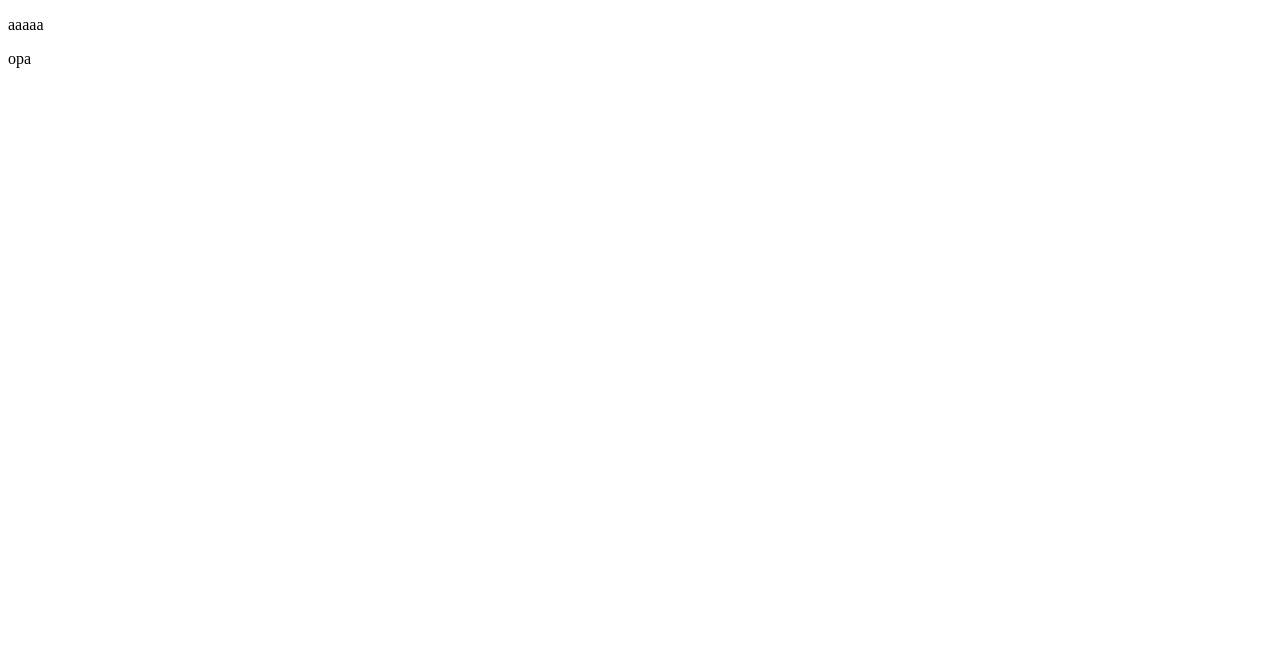
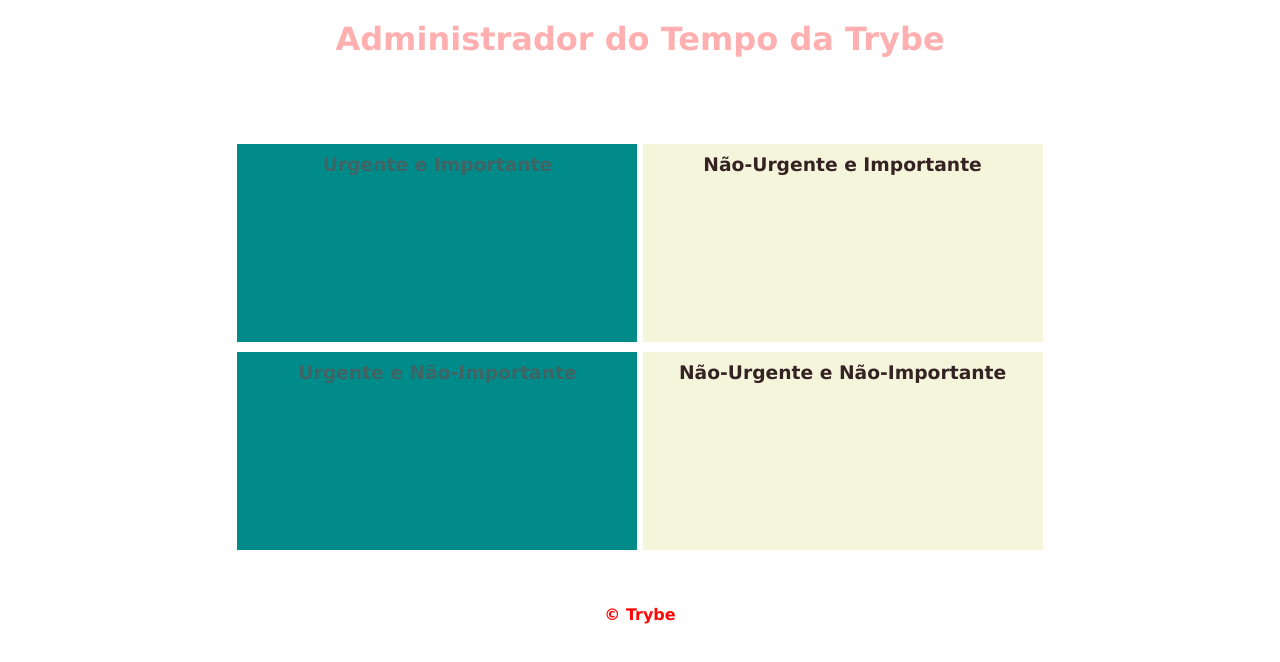
Before and after one commit to luisArthurRodriguesDaSilva/exercicios-trybe, a plain HTML site: page index.html in a window 1280 px wide. Drawn offline with Linux system fonts and the light colour scheme.

Commit message:
estudo com mudança de cor

```diff
--- a/index.html
+++ b/index.html
@@ -1,19 +1,38 @@
 <!DOCTYPE html>
-<html lang="en">
-<head>
+<html lang="pt-br">
+  <head>
     <meta charset="UTF-8">
-    <meta http-equiv="X-UA-Compatible" content="IE=edge">
     <meta name="viewport" content="width=device-width, initial-scale=1.0">
-    <title>Document</title>
     <link rel="stylesheet" href="style.css">
-</head>
-<body>
-    <header id="cabeca"><div></div>
-    <div></div>
-    <div><p id="aa">aaaaa</p></div>
-    <div></div>
-    <div></div></header>
-    <footer><p>opa</p></footer>
-    <script src="script.js"></script>
-</body>
+    <title>Administrador do Tempo</title>
+  </head>
+  <body id="container">
+    <header id="header-container">
+      <h1>Administrador do Tempo da Trybe</h1>
+    </header>
+
+    <section class="emergency-tasks">
+      <div>
+        <h3>Urgente e Importante</h3>
+      </div>
+      <div>
+        <h3>Urgente e Não-Importante</h3>
+      </div>
+    </section>
+
+    <section class="no-emergency-tasks">
+      <div>
+        <h3>Não-Urgente e Importante</h3>
+      </div>
+      <div>
+        <h3>Não-Urgente e Não-Importante</h3>
+      </div>
+    </section>
+
+    <footer id="footer-container">
+      <div>&copy; Trybe</div>
+    </footer>
+
+  <script src="script.js" type="module"></script>
+  </body>
 </html>
--- a/script.js
+++ b/script.js
@@ -1,2 +1,8 @@
-console.log('a');
-document.getElementById("aa").innerHTML
+const cores=['red','green','blue'];
+var i=0
+const div_de_cima = document.querySelector(".emergency-tasks div");
+function change_color(){
+    div_de_cima.style.background=cores[i%3]
+    i+=1;
+}
+window.setInterval(change_color,10000);
--- a/style.css
+++ b/style.css
@@ -0,0 +1,61 @@
+* {
+    margin: 0;
+  }
+
+  #container {
+    font-family: Verdana, Geneva, Tahoma, sans-serif;
+    text-align: center;
+  }
+
+  #header-container {
+    color: rgba(255, 0, 0, 0.315);
+    padding: 20px;
+  }
+
+  .emergency-tasks {
+    display: inline-block;
+    height: 400px;
+    margin: 56px 0;
+    width: 400px;
+  }
+
+  .emergency-tasks div {
+    height: 198px;
+  }
+  .emergency-tasks h3 {
+    color: rgba(226, 0, 0, 0.281);
+    margin-top: 10px;
+    padding: 10px;
+  }
+
+  .no-emergency-tasks {
+    display: inline-block;
+    height: 400px;
+    width: 400px;
+  }
+
+  .no-emergency-tasks div {
+    height: 198px;
+  }
+
+  .no-emergency-tasks h3 {
+    color: rgb(53, 35, 35);
+    margin-top: 10px;
+    padding: 10px;
+  }
+
+  #footer-container {
+    color: rgba(255, 0, 0, 0.973);
+    font-weight: 700;
+    padding: 15px;
+    text-align: center;
+  }
+
+.emergency-tasks div{
+    background-color: darkcyan;
+}
+
+.no-emergency-tasks div{
+
+    background-color: beige;
+}
```
